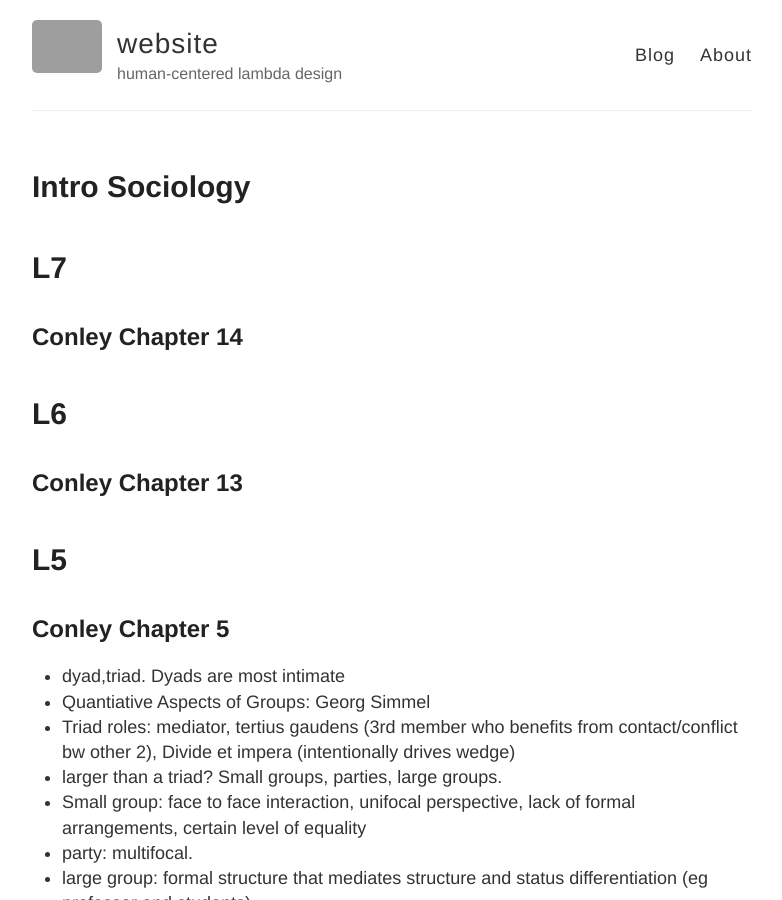
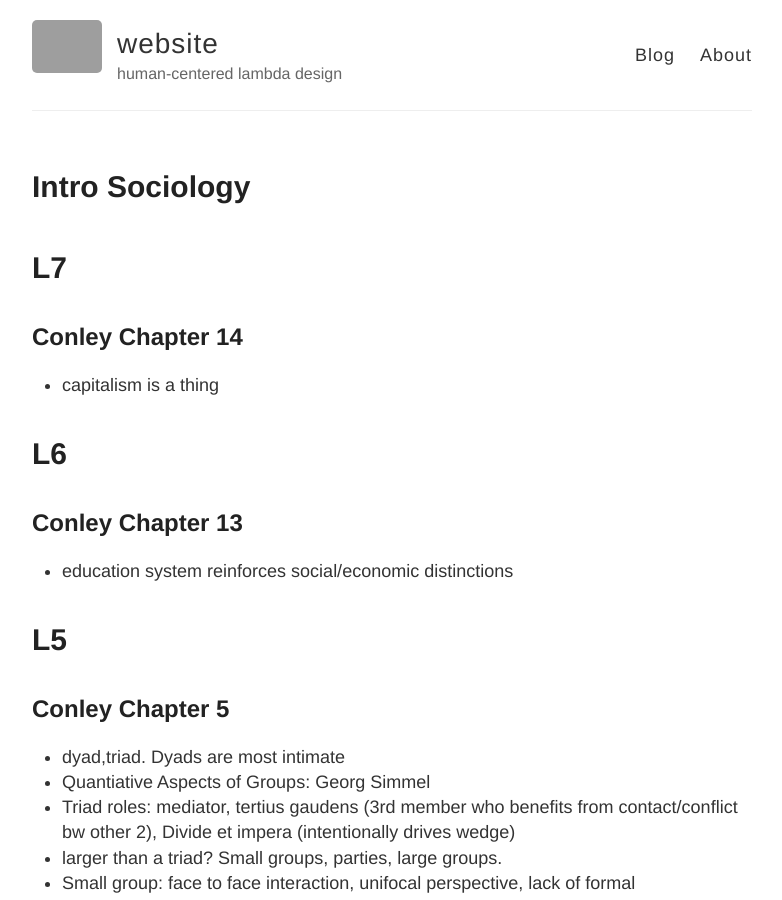
Before and after one commit to RONNCC/ronncc.github, a Jekyll site: the page built from _posts/2019-02-18-intro-sociology.md, in a window 1280 px wide and 900 px high. Shown: the whole window, without its empty margins (248-1030 px from the left). Built offline with Jekyll 4.4.1, drawn with Linux system fonts in a browser that asks for light colours; our own code applies the rules of GitHub Pages for plain Markdown files; comment, search, counter and statistics services are not loaded; grey boxes are pictures that could not be loaded.

Commit message:
Update 2019-02-18-intro-sociology.md

```diff
--- a/_posts/2019-02-18-intro-sociology.md
+++ b/_posts/2019-02-18-intro-sociology.md
@@ -6,11 +6,13 @@ categories:
 # L7
 
 ## Conley Chapter 14
+- capitalism is a thing
 
 
 # L6
 
 ## Conley Chapter 13
+- education system reinforces social/economic distinctions
 
 
 # L5
```
